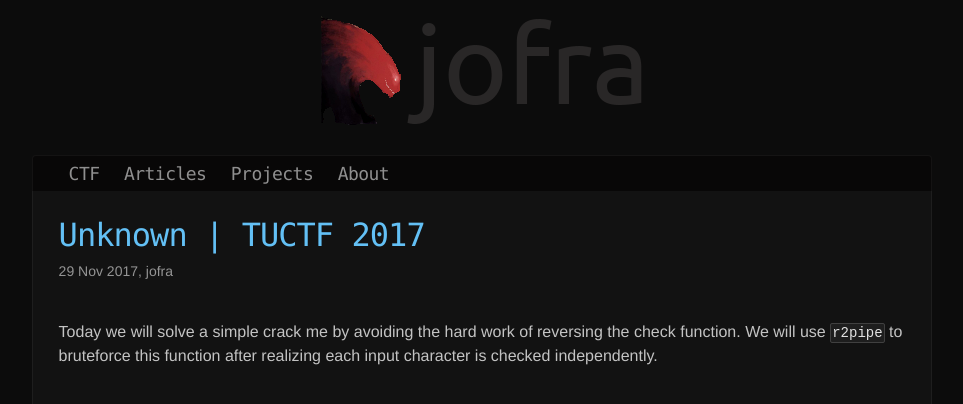
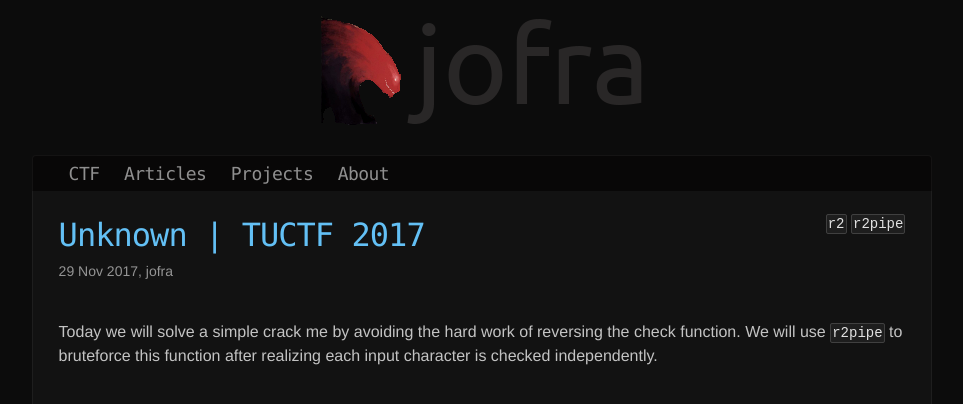
Before and after one commit to Vasco-jofra/Vasco-jofra.github.io, a Jekyll site: the page built from _posts/2017-11-29-Unknown.md, in a window 1280 px wide and 900 px high. Shown: the top 404 px of the window, without its empty margins (158-1121 px from the left). Built offline with Jekyll 4.4.1, drawn with Linux system fonts in a browser that asks for light colours.

Commit message:
trying some tags stuff

```diff
--- a/_includes/post_title.html
+++ b/_includes/post_title.html
@@ -1,4 +1,12 @@
-<h1 class="post-title">{{ post.title }}</h1>
+<div style="display: flex; justify-content: space-between;">
+  <h1 class="post-title">{{ post.title }}</h1>
+  <div>
+    {% for tag in post.tags %}
+      <code class="language-plaintext highlighter-rouge">{{tag}}</code>
+    {% endfor %}
+  </div>
+</div>
+
 <time class="post-time" datetime="{{ post.date | date_to_xmlschema }}">
-  {{- post.date | date_to_string -}}
-</time><span class="post-author">, {{ post.author }}</span>
+  {{- post.date | date_to_string -}} </time
+><span class="post-author">, {{ post.author }}</span>
```
